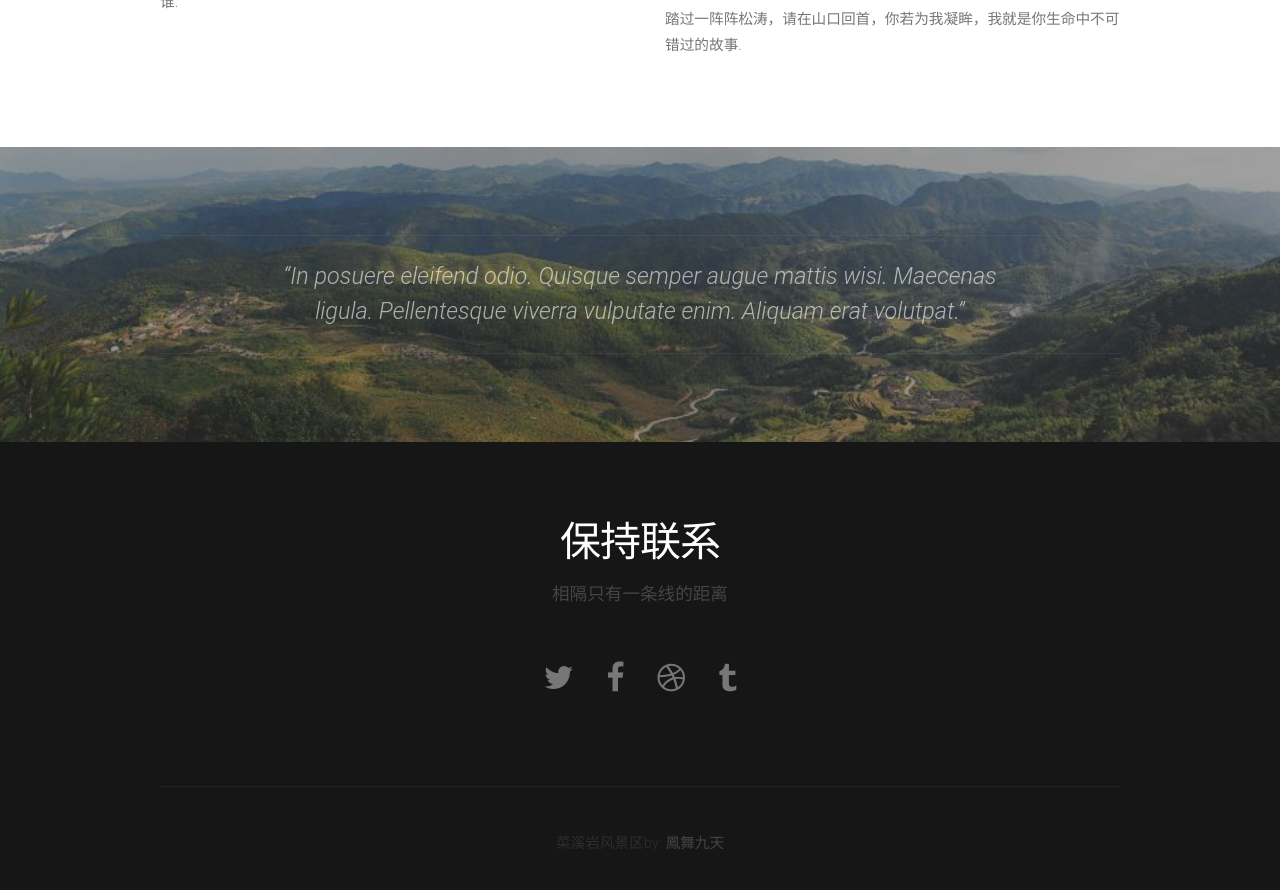
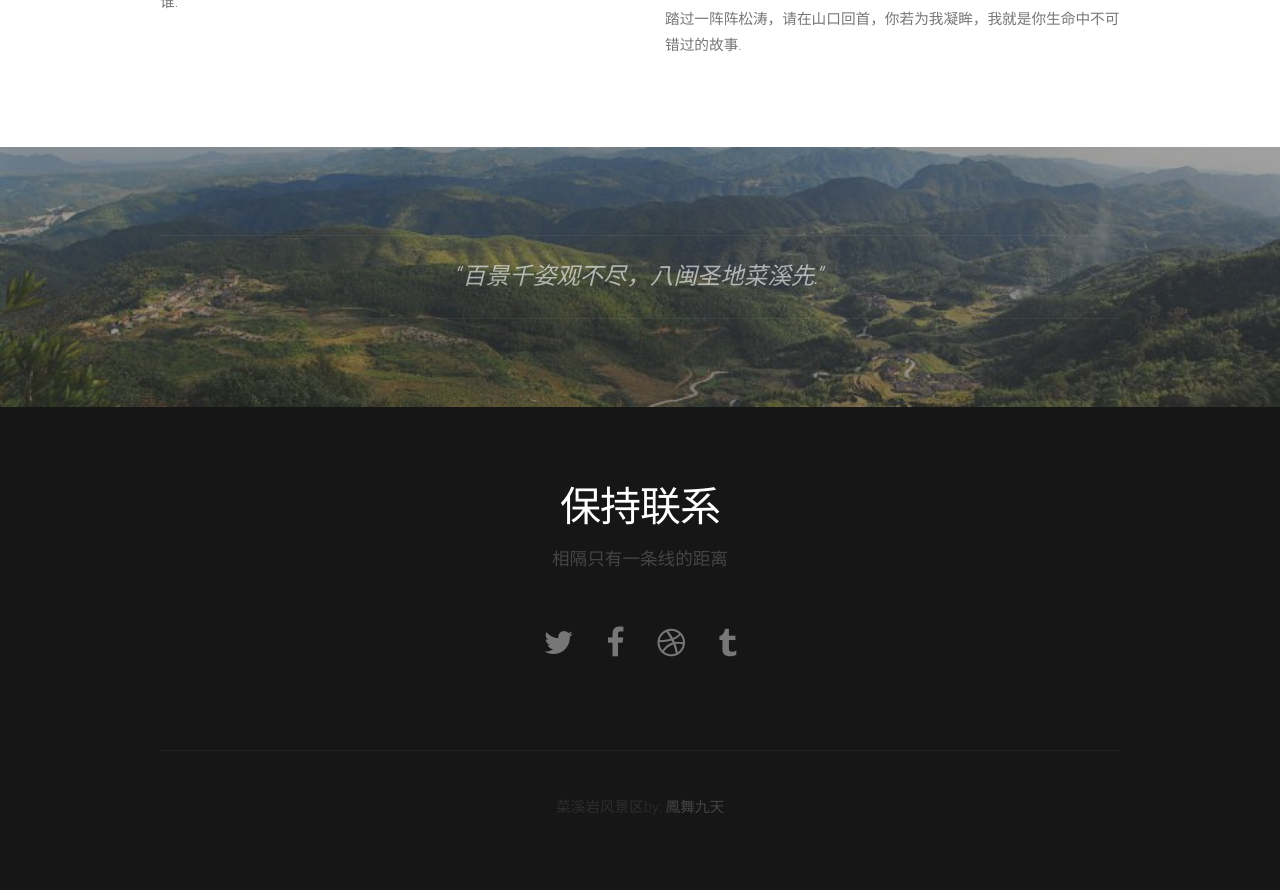
Before and after one commit to yuejianhua/caixiyan.github.io, a Jekyll site: the page built from index.html, in a window 1280 px wide and 900 px high, scrolled down 2250 px. Shown: the top 890 px of the window. Built offline with Jekyll 4.4.1, drawn with Linux system fonts in a browser that asks for light colours; the list of posts is cut into pages by our own code; after the commit the page ends 3115 px from its top, so only the background shows below that.

Commit message:
Update default.html

```diff
--- a/_layouts/default.html
+++ b/_layouts/default.html
@@ -40,7 +40,7 @@
 	<div id="tweet">
 		<div class="container">
 			<section>
-				<blockquote>&ldquo;In posuere eleifend odio. Quisque semper augue mattis wisi. Maecenas ligula. Pellentesque viverra vulputate enim. Aliquam erat volutpat.&rdquo;</blockquote>
+				<blockquote>&ldquo;百景千姿观不尽，八闽圣地菜溪先.&rdquo;</blockquote>
 			</section>
 		</div>
 	</div>
```
